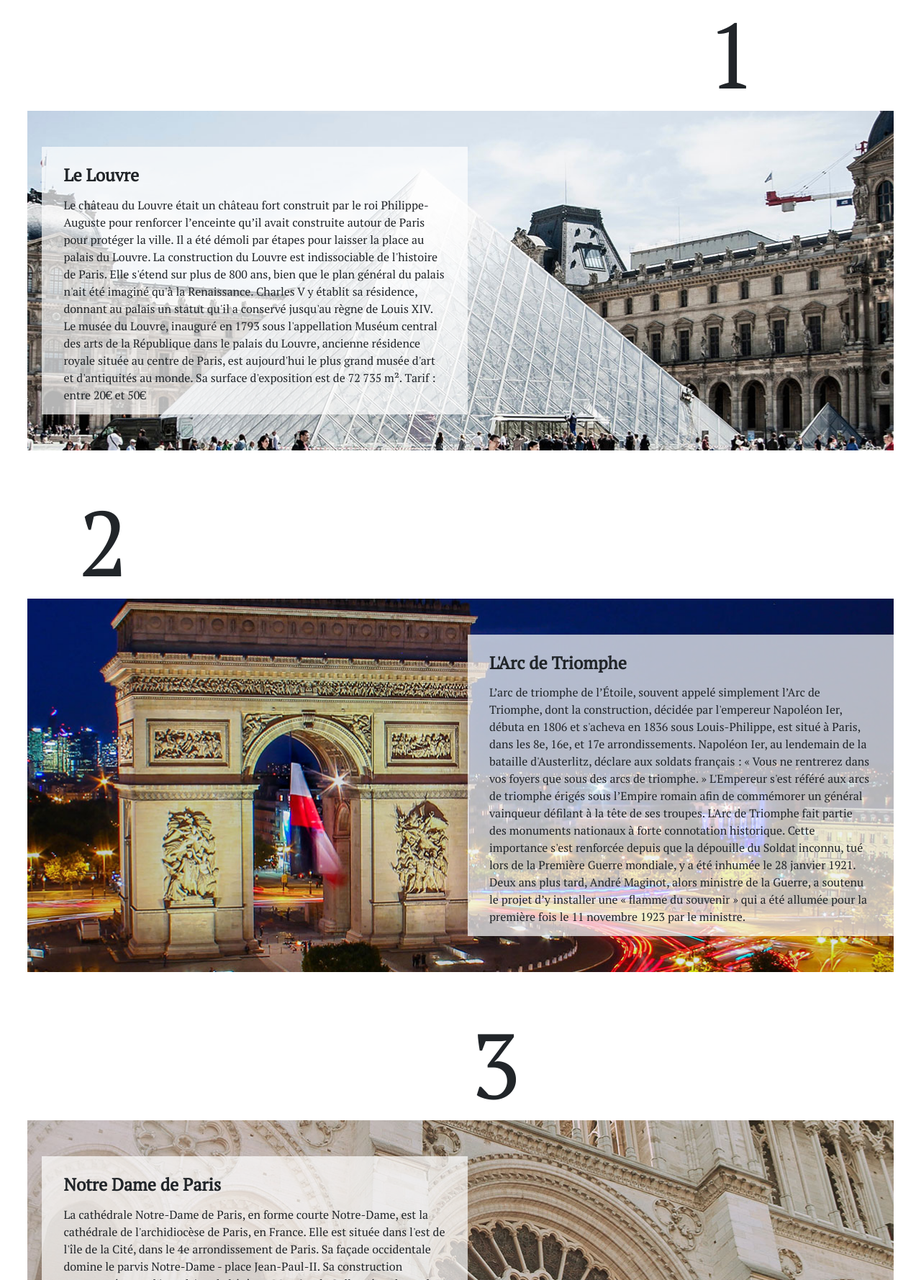
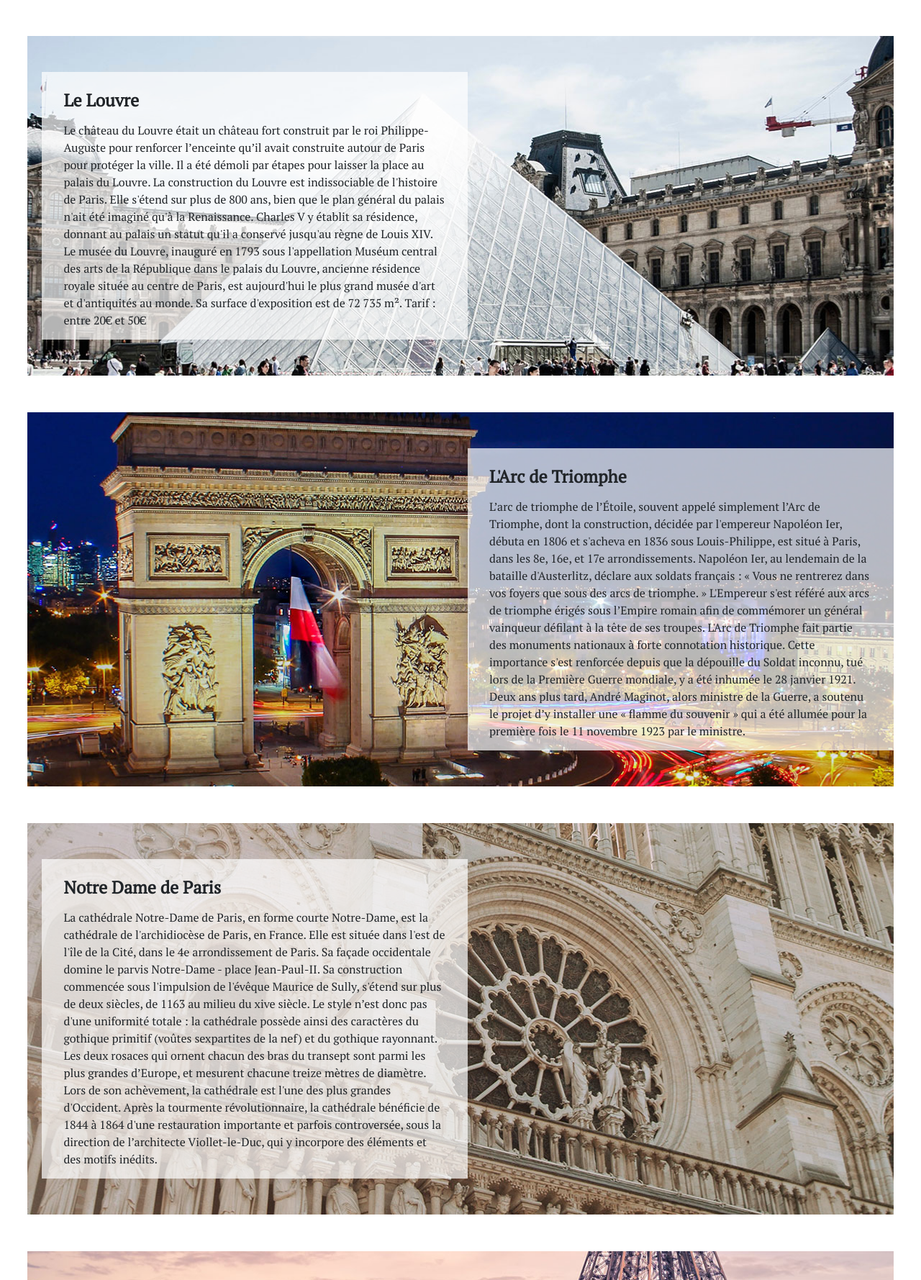
Before and after one commit to paulinedev/etaTrip, a plain HTML site: page Paris.html in a window 1280 px wide. Shown: the part 501-2280 px from the top of the page at 72% size. Drawn offline with nearby package versions, Linux system fonts and the light colour scheme.

Commit message:
Paris nombres suprr

```diff
--- a/Paris.html
+++ b/Paris.html
@@ -34,11 +34,6 @@
       <!--
                       TOP 1
                       -->
-      <div class="row">
-        <div class="col-md-1 offset-md-9">
-          <h5 class="nb">1</h5>
-        </div>
-      </div>
       <article class="row paris-top paris-top1-img no-spacing" id="top1">
         <div class="col-md-6 col-sm-12 paris-top-texte">
           <h4> Le Louvre </h4>
@@ -65,11 +60,6 @@
       <!--
                     TOP 2
                     -->
-      <div class="row top">
-        <div class="col-md-1 offset-md-1">
-          <h5 class="nb">2</h5>
-        </div>
-      </div>
       <article class="row paris-top paris-top2-img" id="top2">
         <div class="col-md-6"> </div>
         <div class="col-md-6 paris-top-texte">
@@ -99,11 +89,6 @@
       <!--
                     TOP 3
                     -->
-      <div class="row top">
-        <div class="col-md-1 offset-md-6">
-          <h5 class="nb">3</h5>
-        </div>
-      </div>
       <article class="row paris-top paris-top3-img" id="top3">
         <div class="col-md-6 paris-top-texte">
           <h4> Notre Dame de Paris </h4>
@@ -132,11 +117,6 @@
       <!--
                   TOP 4
                   -->
-      <div class="row top">
-        <div class="col-md-1 offset-md-3">
-          <h5 class="nb">4</h5>
-        </div>
-      </div>
       <article class="row paris-top paris-top4-img" id="top4">
         <div class="col-md-6"> </div>
         <div class="col-md-6 paris-top-texte">
@@ -160,11 +140,6 @@
       <!--
                     TOP 5
                     -->
-      <div class="row top">
-        <div class="col-md-1 offset-md-7">
-          <h5 class="nb">5</h5>
-        </div>
-      </div>
       <article class="row paris-top paris-top5-img" id="top5">
         <div class="col-md-6 paris-top-texte">
           <h4> La Tour Eiffel </h4>
```
